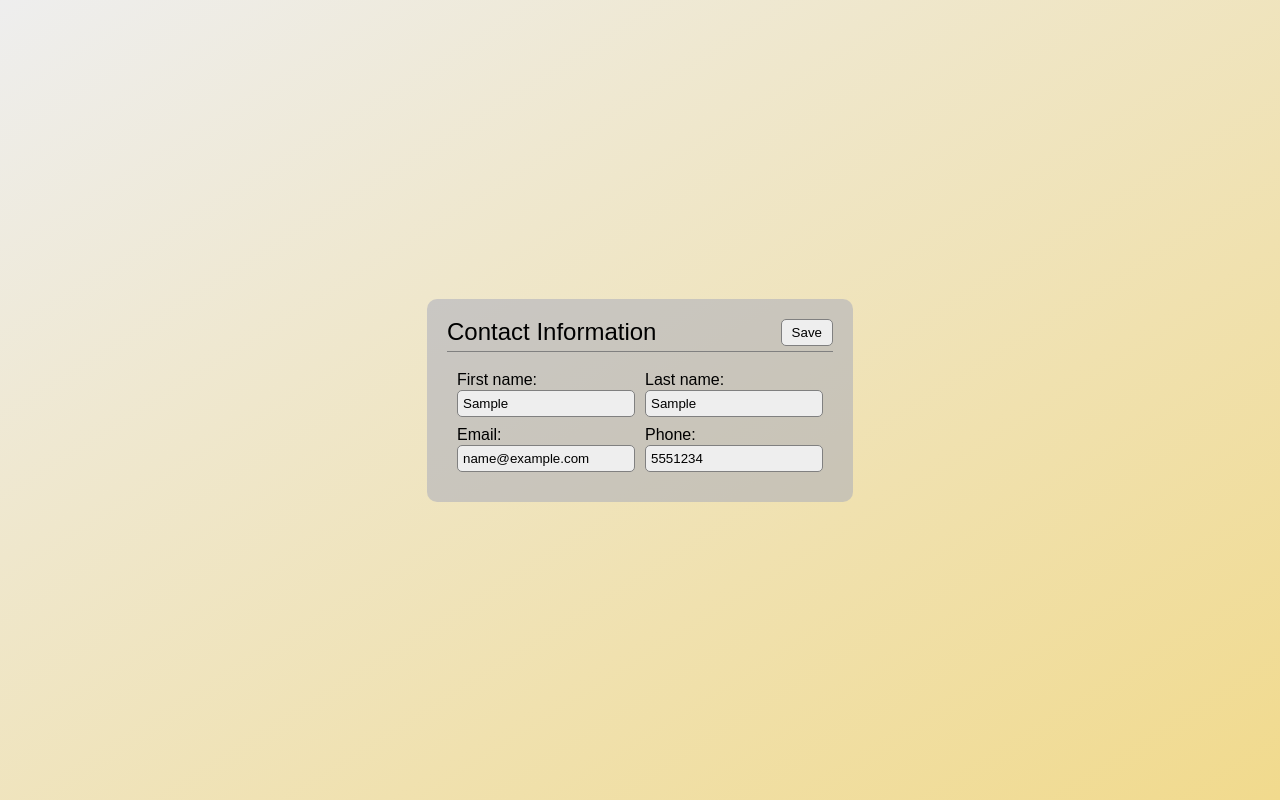
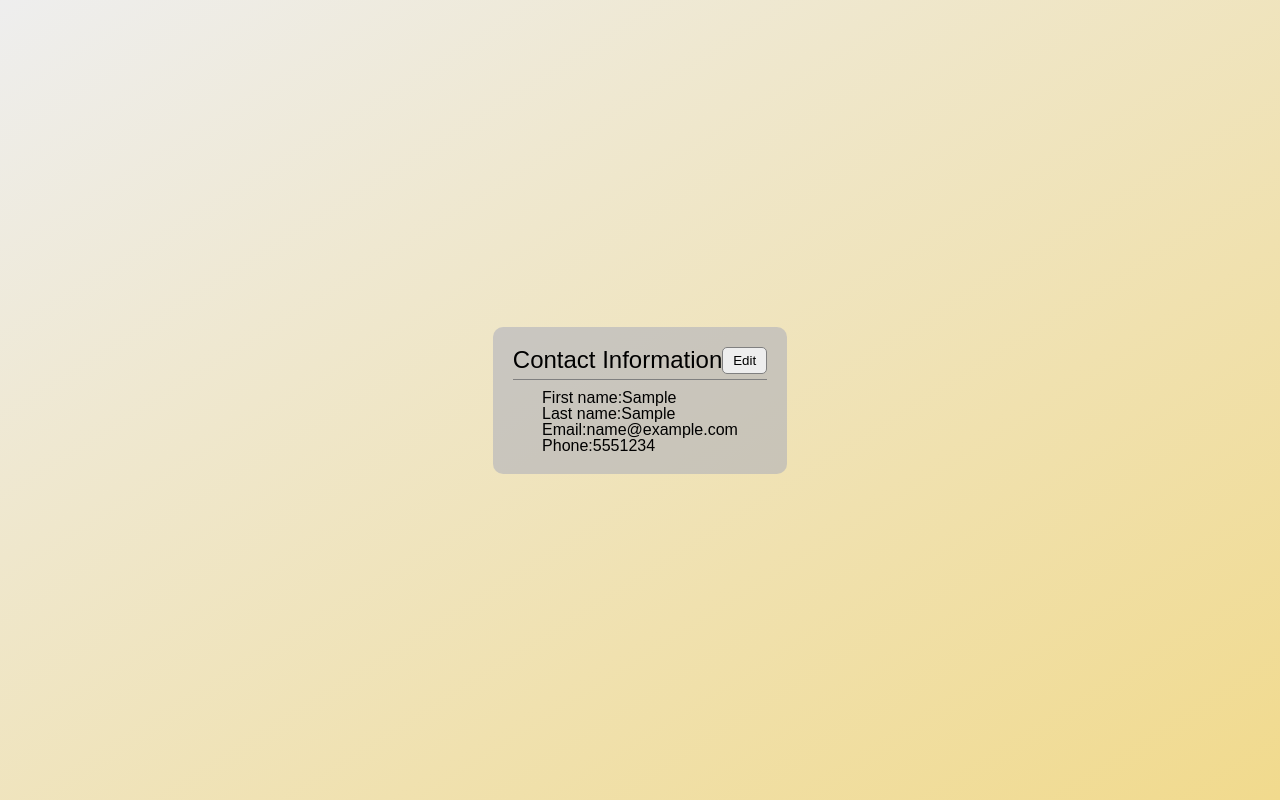
Before and after one commit to pv-230/odin-cv-app, a React app: page / in a window 1280 px wide. Both pictures are taken after typing "Sample", "Sample", "name@example.com", "5551234" into the empty fields and a click on the button "Save". Built offline with nearby package versions, Linux system fonts and the light colour scheme.

Commit message:
Add ability to save/edit input values

```diff
--- a/src/components/ContactInfo/ContactInfo.js
+++ b/src/components/ContactInfo/ContactInfo.js
@@ -54,17 +54,31 @@ export default class ContactInfo extends Component {
    */
   handleUpdateBtn() {
     const inputs = ['firstName', 'lastName', 'email', 'phone'];
+    let hasErrors = false;
 
-    // Checks for empty input fields and updates error state
     this.setState((prevState) => {
+      let { isEditing } = prevState;
+
+      if (isEditing) {
         const { inputErrors } = prevState;
-      const inputErrorsCopy = { ...inputErrors };
+
+        // Checks for any errors with the input fields
         inputs.forEach((input) => {
+          // Checks for empty input fields
           if (!prevState[input]) {
-          inputErrorsCopy[input].isEmpty = !prevState[input];
+            inputErrors[input].isEmpty = !prevState[input];
+            hasErrors = true;
           }
         });
-      return { inputErrorsCopy };
+
+        if (!hasErrors) {
+          isEditing = false;
+        }
+
+        return { isEditing, inputErrors };
+      }
+
+      return { isEditing: !isEditing };
     });
   }
 
@@ -73,13 +87,16 @@ export default class ContactInfo extends Component {
 
     return (
       <div className="contact-info">
+        {/* Title bar */}
         <div className="contact-info__title-bar">
-          <h2 className="contact-info__title">Contact Information</h2>
+          <span className="contact-info__title">Contact Information</span>
           <button className="update-btn" type="button" onClick={this.handleUpdateBtn}>
             {isEditing ? 'Save' : 'Edit'}
           </button>
         </div>
 
+        {isEditing ? (
+          /* Form for editing contact info */
           <ContactInfoForm
             firstName={firstName}
             lastName={lastName}
@@ -88,6 +105,27 @@ export default class ContactInfo extends Component {
             handleChange={this.handleChange}
             inputErrors={inputErrors}
           />
+        ) : (
+          /* Read-only contact info */
+          <div className="contact-info__info-display">
+            <div className="contact-info__text-group">
+              <span className="contact-info__text-title">First name:</span>
+              <span className="contact-info__text-content">{firstName}</span>
+            </div>
+            <div className="contact-info__text-group">
+              <span className="contact-info__text-title">Last name:</span>
+              <span className="contact-info__text-content">{lastName}</span>
+            </div>
+            <div className="contact-info__text-group">
+              <span className="contact-info__text-title">Email:</span>
+              <span className="contact-info__text-content">{email}</span>
+            </div>
+            <div className="contact-info__text-group">
+              <span className="contact-info__text-title">Phone:</span>
+              <span className="contact-info__text-content">{phone}</span>
+            </div>
+          </div>
+        )}
       </div>
     );
   }
```
Lines whose indentation alone changed are shown as unchanged.
